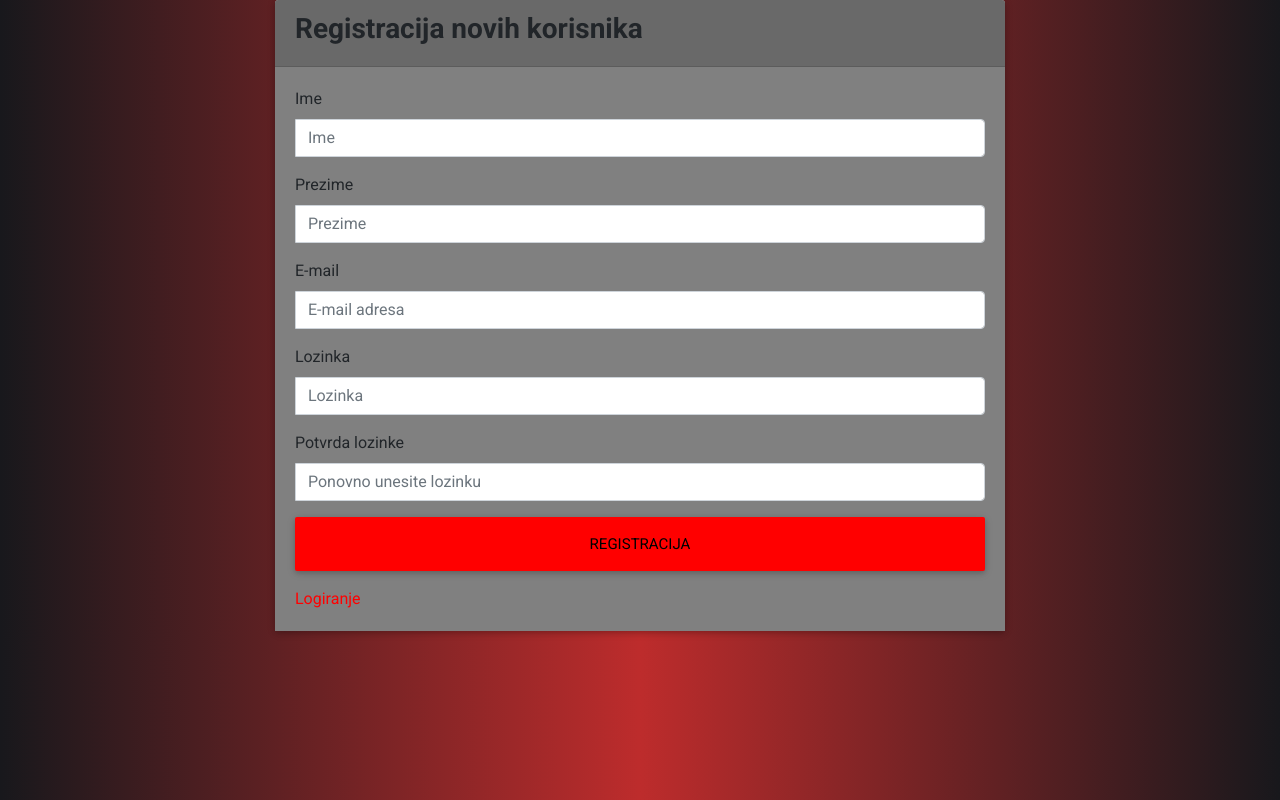
After one commit to tanisic/webProjekt, a PHP site: page /register.html in a window 1280 px wide. The commit adds this page. Run offline with PHP 8.4, Linux system fonts and the light colour scheme; some libraries are stand-ins or nearby versions.

Commit message:
Add register form and PHP backend

```diff
--- /dev/null
+++ b/register.html
@@ -0,0 +1,103 @@
+<!DOCTYPE html>
+<html lang="en">
+<head>
+    <meta charset="UTF-8">
+    <meta name="viewport" content="width=device-width, initial-scale=1.0">
+    <!-- Latest compiled and minified CSS -->
+    <link rel="stylesheet" href="bootstrap-4.3.1-dist/css/bootstrap.min.css" />
+    <!-- Optional theme -->
+    <link rel="stylesheet" href="bootstrap-4.3.1-dist/css/bootstrap-theme.min.css" />
+    <!-- Latest compiled and minified JavaScript -->
+    <script src="bootstrap-4.3.1-dist/js/bootstrap.min.js"></script>
+    <script src="https://ajax.googleapis.com/ajax/libs/jquery/3.5.1/jquery.min.js"></script>
+    <!-- Font Awesome -->
+    <link rel="stylesheet" href="https://use.fontawesome.com/releases/v5.8.2/css/all.css">
+    <!-- Google Fonts -->
+    <link rel="stylesheet" href="https://fonts.googleapis.com/css?family=Roboto:300,400,500,700&display=swap">
+    <!-- Bootstrap core CSS -->
+    <link href="https://cdnjs.cloudflare.com/ajax/libs/twitter-bootstrap/4.5.0/css/bootstrap.min.css" rel="stylesheet">
+    <!-- Material Design Bootstrap -->
+    <link href="https://cdnjs.cloudflare.com/ajax/libs/mdbootstrap/4.19.1/css/mdb.min.css" rel="stylesheet">
+    <!-- JQuery -->
+    <script type="text/javascript" src="https://cdnjs.cloudflare.com/ajax/libs/jquery/3.5.1/jquery.min.js"></script>
+    <!-- Bootstrap tooltips -->
+    <script type="text/javascript" src="https://cdnjs.cloudflare.com/ajax/libs/popper.js/1.14.4/umd/popper.min.js">
+    </script>
+    <!-- Bootstrap core JavaScript -->
+    <script type="text/javascript"
+        src="https://cdnjs.cloudflare.com/ajax/libs/twitter-bootstrap/4.5.0/js/bootstrap.min.js"></script>
+    <!-- MDB core JavaScript -->
+    <script type="text/javascript" src="https://cdnjs.cloudflare.com/ajax/libs/mdbootstrap/4.19.1/js/mdb.min.js"></script>
+    <title>Document</title>
+</head>
+<body>
+    <div class="container">
+        <div class="row justify-content-center">
+                            <div class="col-md-8">
+                                <div class="card">
+                                    <div class="card-header"><h3>Registracija novih korisnika</h3></div>
+                                    <div class="card-body">
+
+                                        <form class="form-horizontal" method="post" action="signup.php">
+
+                                            <div class="form-group">
+                                                <label for="name" class="cols-sm-2 control-label">Ime</label>
+                                                <div class="cols-sm-10">
+                                                    <div class="input-group">
+                                                        <span class="input-group-addon"></span>
+                                                        <input type="text" class="form-control" name="first_name" id="first_name" placeholder="Ime" />
+                                                    </div>
+                                                </div>
+                                            </div>
+                                            <div class="form-group">
+                                                <label for="name" class="cols-sm-2 control-label">Prezime</label>
+                                                <div class="cols-sm-10">
+                                                    <div class="input-group">
+                                                        <span class="input-group-addon"></span>
+                                                        <input type="text" class="form-control" name="last_name" id="last_name" placeholder="Prezime" />
+                                                    </div>
+                                                </div>
+                                            </div>
+                                            <div class="form-group">
+                                                <label for="email" class="cols-sm-2 control-label">E-mail</label>
+                                                <div class="cols-sm-10">
+                                                    <div class="input-group">
+                                                        <span class="input-group-addon"></i></span>
+                                                        <input type="text" class="form-control" name="email" id="email" placeholder="E-mail adresa" />
+                                                    </div>
+                                                </div>
+                                            </div>
+                                            <div class="form-group">
+                                                <label for="password" class="cols-sm-2 control-label">Lozinka</label>
+                                                <div class="cols-sm-10">
+                                                    <div class="input-group">
+                                                        <span class="input-group-addon"></span>
+                                                        <input type="password" class="form-control" name="password" id="password" placeholder="Lozinka" />
+                                                    </div>
+                                                </div>
+                                            </div>
+                                            <div class="form-group">
+                                                <label for="confirm" class="cols-sm-2 control-label">Potvrda lozinke</label>
+                                                <div class="cols-sm-10">
+                                                    <div class="input-group">
+                                                        <span class="input-group-addon"></span>
+                                                        <input type="password" class="form-control" name="confirm" id="confirm" placeholder="Ponovno unesite lozinku" />
+                                                    </div>
+                                                </div>
+                                            </div>
+                                            <div class="form-group ">
+                                                <button type="submit" class="btn btn-primary btn-lg btn-block login-button">Registracija</button>
+                                            </div>
+                                            <div class="login-register">
+                                                <a href="index.html">Logiranje</a>
+                                            </div>
+                                        </form>
+                                    </div>
+
+                                </div>
+                            </div>
+                        </div>
+        </div>
+        <link rel="stylesheet" href="registerForm.css">
+</body>
+</html>
--- /dev/null
+++ b/registerForm.css
@@ -0,0 +1,30 @@
+body{
+    background: rgb(24,24,28);
+    background: linear-gradient(90deg, rgba(24,24,28,1) 0%, rgba(189,44,44,1) 50%, rgba(24,24,28,1) 100%);
+}
+h3{
+    font-weight: bold;
+
+}
+.card-header{
+    background-color:#696969;
+}
+.card-body{
+    background-color: grey;
+}
+.login-register a{
+    color: red;
+}
+.login-register a:hover{
+    color: black;
+}
+.btn:hover{
+    color: black;
+    background-color: red;
+}
+.login-button{
+    background-color: red !important;
+    color: black;
+    font-size: 30px;
+
+}
--- a/style.css
+++ b/style.css
@@ -123,6 +123,7 @@ img:hover{
 
 .navbar-expand-lg{
     background-color:#808080;
+    padding-bottom: -50px;
 }
 .nav-item{
     font-family: "Open Sans", "Roboto", sans-serif;
@@ -133,6 +134,7 @@ img:hover{
 .nav-item:hover{
     color: red;
     font-size: 1.4rem;
+    text-decoration: underline;
 }
 .navbar-toggler{
     z-index: 10;
```
Also changed, not shown: index.html (+6 -6 lines), scripts.js (+32 -0 lines), signup.php (added, +53 -0 lines).
